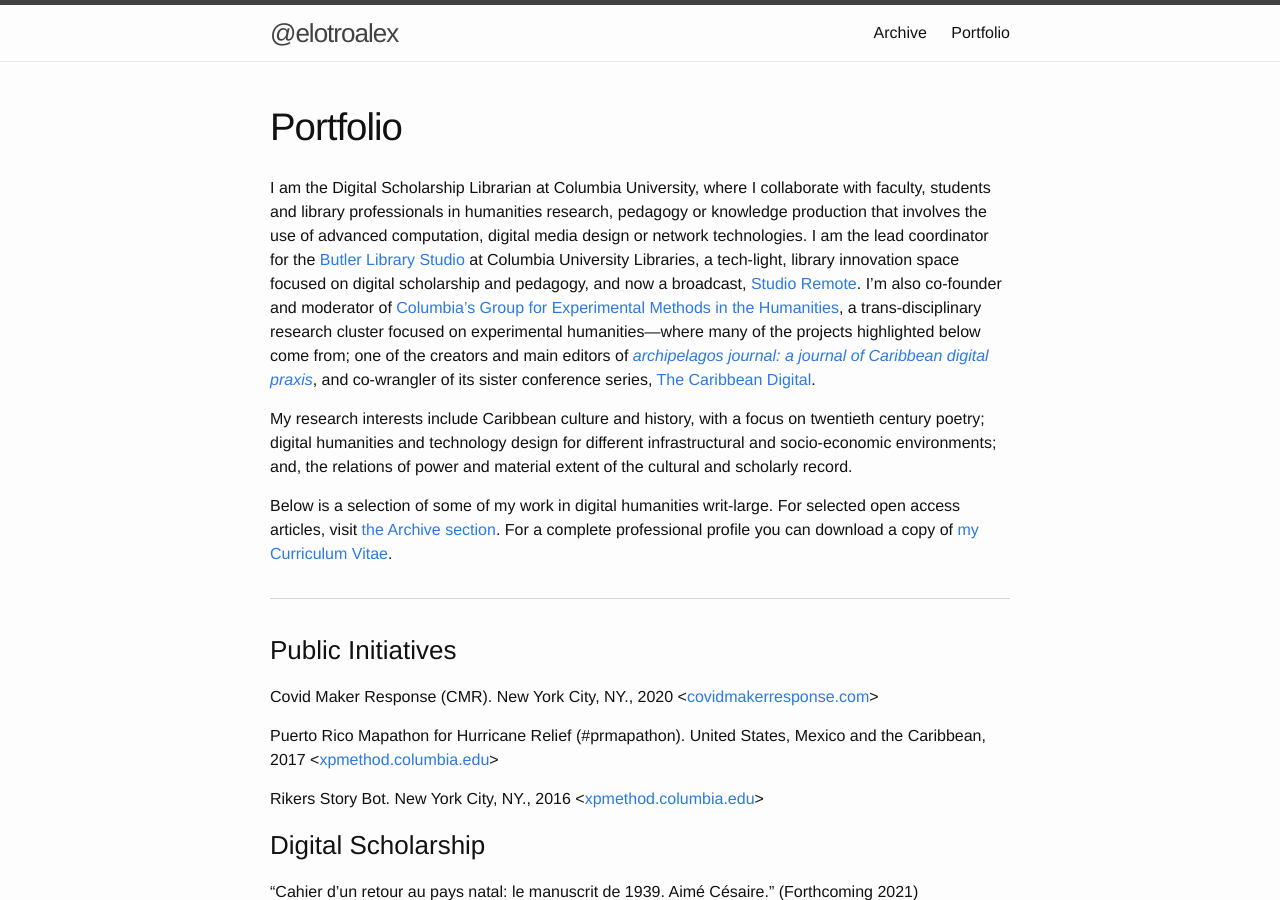
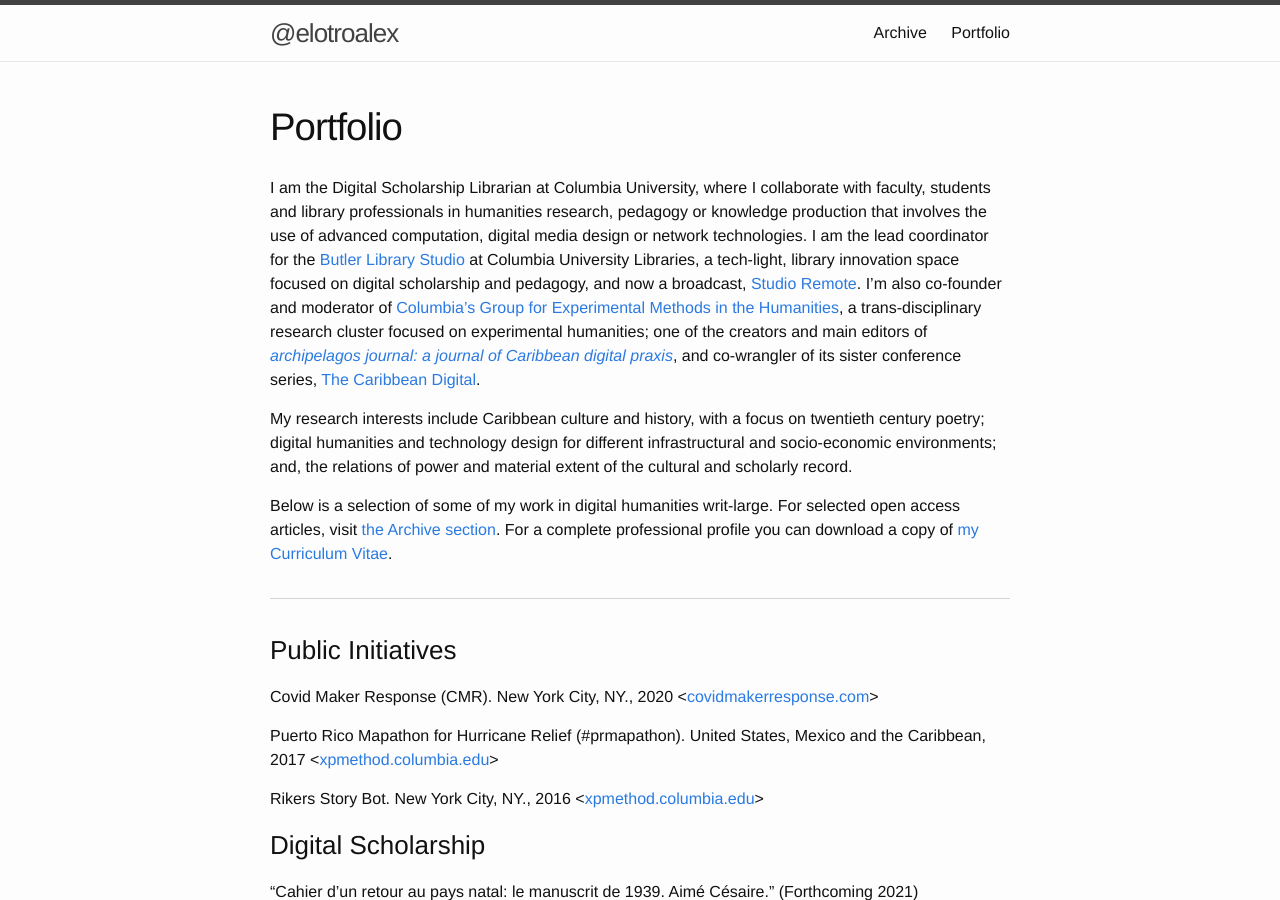
Before and after one commit to elotroalex/elotroalex, a Jekyll site: the page built from portfolio.md, in a window 1280 px wide and 900 px high. Built offline with Jekyll 4.4.1, drawn with Linux system fonts in a browser that asks for light colours.

Commit message:
small tweak to portfolio intro

```diff
--- a/portfolio.md
+++ b/portfolio.md
@@ -5,7 +5,7 @@
 permalink: /portfolio/
 ---
 
-I am the Digital Scholarship Librarian at Columbia University, where I collaborate with faculty, students and library professionals in humanities research, pedagogy or knowledge production that involves the use of advanced computation, digital media design or network technologies. I am the lead coordinator for the [Butler Library Studio](https://studio.cul.columbia.edu/) at Columbia University Libraries, a tech-light, library innovation space focused on digital scholarship and pedagogy, and now a broadcast, [Studio Remote](https://www.twitch.tv/culstudio). I'm also co-founder and moderator of [Columbia's Group for Experimental Methods in the Humanities](http://xpmethod.plaintext.in/), a trans-disciplinary research cluster focused on experimental humanities---where many of the projects highlighted below come from; one of the creators and main editors of *[archipelagos journal: a journal of Caribbean digital praxis](http://archipelagosjournal.org/)*, and co-wrangler of its sister conference series, [The Caribbean Digital](http://caribbeandigitalnyc.net/).
+I am the Digital Scholarship Librarian at Columbia University, where I collaborate with faculty, students and library professionals in humanities research, pedagogy or knowledge production that involves the use of advanced computation, digital media design or network technologies. I am the lead coordinator for the [Butler Library Studio](https://studio.cul.columbia.edu/) at Columbia University Libraries, a tech-light, library innovation space focused on digital scholarship and pedagogy, and now a broadcast, [Studio Remote](https://www.twitch.tv/culstudio). I'm also co-founder and moderator of [Columbia's Group for Experimental Methods in the Humanities](http://xpmethod.plaintext.in/), a trans-disciplinary research cluster focused on experimental humanities; one of the creators and main editors of *[archipelagos journal: a journal of Caribbean digital praxis](http://archipelagosjournal.org/)*, and co-wrangler of its sister conference series, [The Caribbean Digital](http://caribbeandigitalnyc.net/).
 
 My research interests include Caribbean culture and history, with a focus on twentieth century poetry; digital humanities and technology design for different infrastructural and socio-economic environments; and, the relations of power and material extent of the cultural and scholarly record.
 
```
